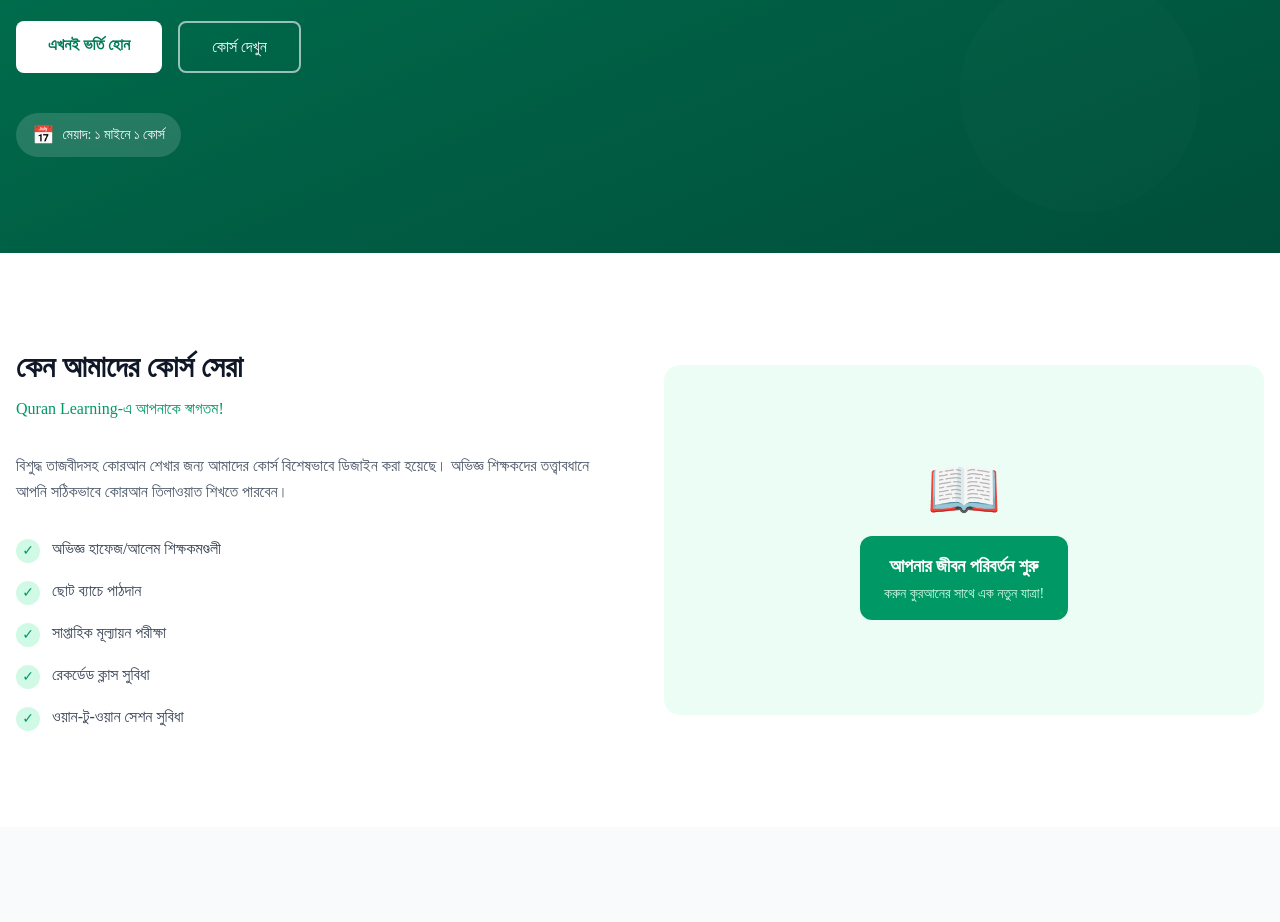
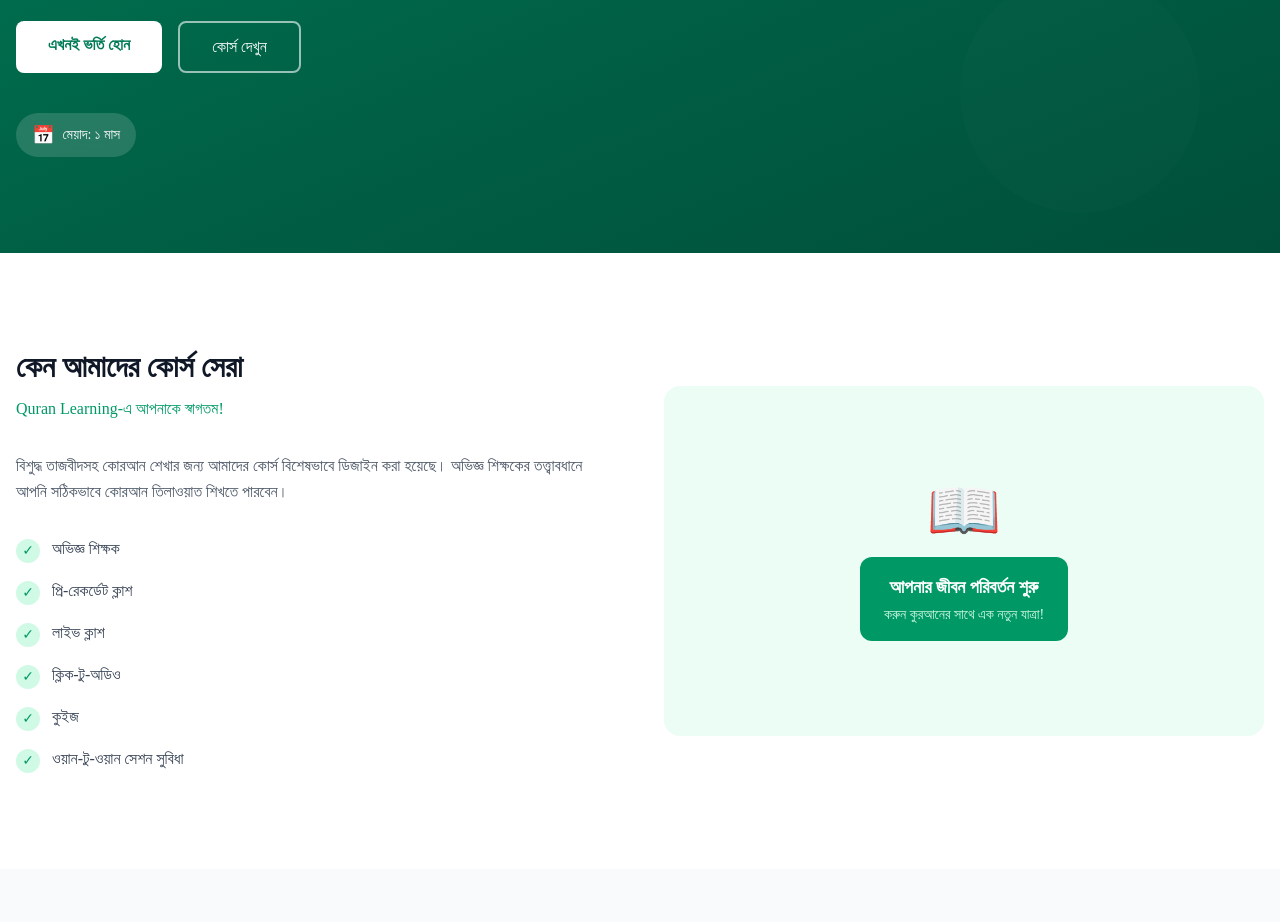
Before and after one commit to kawsar19/quran-learning, a Next.js app: page / in a window 1280 px wide. Shown: the part 340-1262 px from the top of the page. Built offline with nearby package versions, Linux system fonts and the light colour scheme; a web font is replaced by a local one.

Commit message:
update page.tsx

```diff
--- a/app/page.tsx
+++ b/app/page.tsx
@@ -41,7 +41,7 @@ export default function HomePage() {
               </div>
               <div className="flex items-center gap-2 bg-white/15 backdrop-blur-sm rounded-full px-4 py-2">
                 <span className="text-lg">📅</span>
-                <span>মেয়াদ: ১ মাইনে ১ কোর্স</span>
+                <span>মেয়াদ: ১ মাস</span>
               </div>
             </div>
           </div>
@@ -61,15 +61,16 @@ export default function HomePage() {
               </p>
               <p className="text-gray-600 mb-8 leading-relaxed">
                 বিশুদ্ধ তাজবীদসহ কোরআন শেখার জন্য আমাদের কোর্স বিশেষভাবে ডিজাইন
-                করা হয়েছে। অভিজ্ঞ শিক্ষকদের তত্ত্বাবধানে আপনি সঠিকভাবে কোরআন
+                করা হয়েছে। অভিজ্ঞ শিক্ষকের তত্ত্বাবধানে আপনি সঠিকভাবে কোরআন
                 তিলাওয়াত শিখতে পারবেন।
               </p>
               <ul className="space-y-4">
                 {[
-                  "অভিজ্ঞ হাফেজ/আলেম শিক্ষকমণ্ডলী",
-                  "ছোট ব্যাচে পাঠদান",
-                  "সাপ্তাহিক মূল্যায়ন পরীক্ষা",
-                  "রেকর্ডেড ক্লাস সুবিধা",
+                  "অভিজ্ঞ শিক্ষক",
+                  "প্রি-রেকর্ডেট ক্লাশ",
+                  "লাইভ ক্লাশ",
+                  "ক্লিক-টু-অডিও",
+                  "কুইজ",
                   "ওয়ান-টু-ওয়ান সেশন সুবিধা ",
                 ].map((item) => (
                   <li key={item} className="flex items-start gap-3">
```
